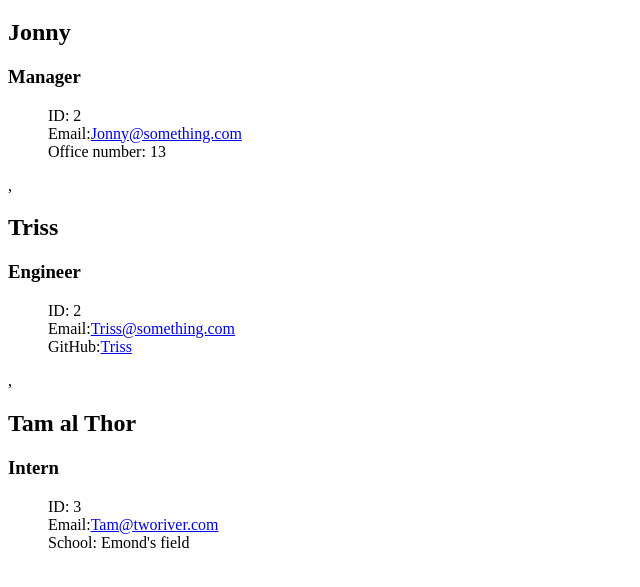
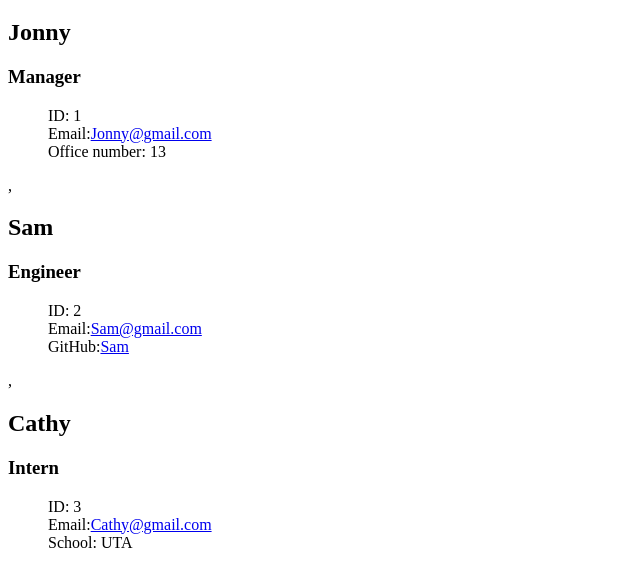
Before and after one commit to JonnyFaulkner/Team-Profile-Generator, a website: page dist/index.html in a window 1280 px wide. Shown: the part 61-648 px from the top of the page, without its empty margins (0-640 px from the left). Drawn offline with Linux system fonts and the light colour scheme.

Commit message:
edited readme

```diff
--- a/dist/index.html
+++ b/dist/index.html
@@ -18,35 +18,35 @@
                 </div>
                 <div>
                     <ul style="list-style-type:none;">
-                    <li>ID: 2</li>
-                    <li>Email:<a href=mailto:"Jonny@something.com">Jonny@something.com</a></li>
+                    <li>ID: 1</li>
+                    <li>Email:<a href=mailto:"Jonny@gmail.com">Jonny@gmail.com</a></li>
                     <li>Office number: 13</li>
                 </div>
             </div>
         ,
             <div>
                 <div>
-                    <h2>Triss</h2>
+                    <h2>Sam</h2>
                     <h3>Engineer</h3>
                 </div>
                 <div>
                     <ul style="list-style-type:none;">
                     <li>ID: 2</li>
-                    <li>Email:<a href="mailto;Triss@something.com">Triss@something.com</a></li>
-                    <li>GitHub:<a href="https://github.com/Triss">Triss</a></li>
+                    <li>Email:<a href=mailto:"Sam@gmail.com">Sam@gmail.com</a></li>
+                    <li>GitHub:<a href="https://github.com/Sam">Sam</a></li>
                 </div>
             </div>
         ,
             <div>
                 <div>
-                    <h2>Tam al Thor</h2>
+                    <h2>Cathy</h2>
                     <h3>Intern</h3>
                 </div>
                 <div>
                     <ul style="list-style-type:none;">
                     <li>ID: 3</li>
-                    <li>Email:<a href="mailto;Tam@tworiver.com">Tam@tworiver.com</a></li>
-                    <li>School: Emond's field</li>
+                    <li>Email:<a href=mailto:"Cathy@gmail.com">Cathy@gmail.com</a></li>
+                    <li>School: UTA</li>
                 </div>
             </div>
 
```
Also changed, not shown: README.md, assets/images/step-1.png (added), assets/images/step-2.png (added), assets/images/step-3.png (added), assets/images/step-4.png (added).
